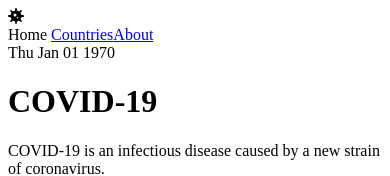
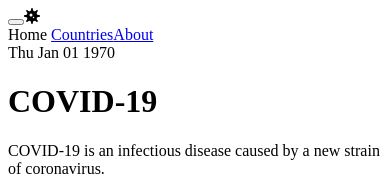
Before and after one commit to omushpapa/vue-covid-19, a Vue app: page / in a window 390 px wide. Shown: the top 176 px of the page. Built offline with nearby package versions, Linux system fonts and the light colour scheme; no server answers; the HTML template or start-up script is replaced by a standard one.

Commit message:
Collapse navbar in mobile

```diff
--- a/src/App.vue
+++ b/src/App.vue
@@ -2,8 +2,11 @@
   <div id="app" class="container-fluid h-100">
 
     <nav class="navbar navbar-light bg-light navbar-expand-md">
+      <button class="navbar-toggler" type="button" data-toggle="collapse" data-target="#mainNavbar" aria-controls="mainNavbar" aria-expanded="false" aria-label="Toggle navigation">
+      <span class="navbar-toggler-icon"></span>
+    </button>
       <span class="navbar-brand mb-0 h1"><i class="fas fa-virus"></i></span>
-      <div class="collapse navbar-collapse" id="navbarNavAltMarkup">
+      <div class="collapse navbar-collapse" id="mainNavbar">
         <div class="navbar-nav">
           <a class="nav-item nav-link cursor-pointer" v-bind:class="{active: currentComponent === 'home'}" @click="selectComponent('home')" >Home <span class="sr-only">(current)</span></a>
           <a class="nav-item nav-link" v-bind:class="{active: currentComponent === 'countries'}"  @click="selectComponent('countries')" href="#">Countries</a>
```
